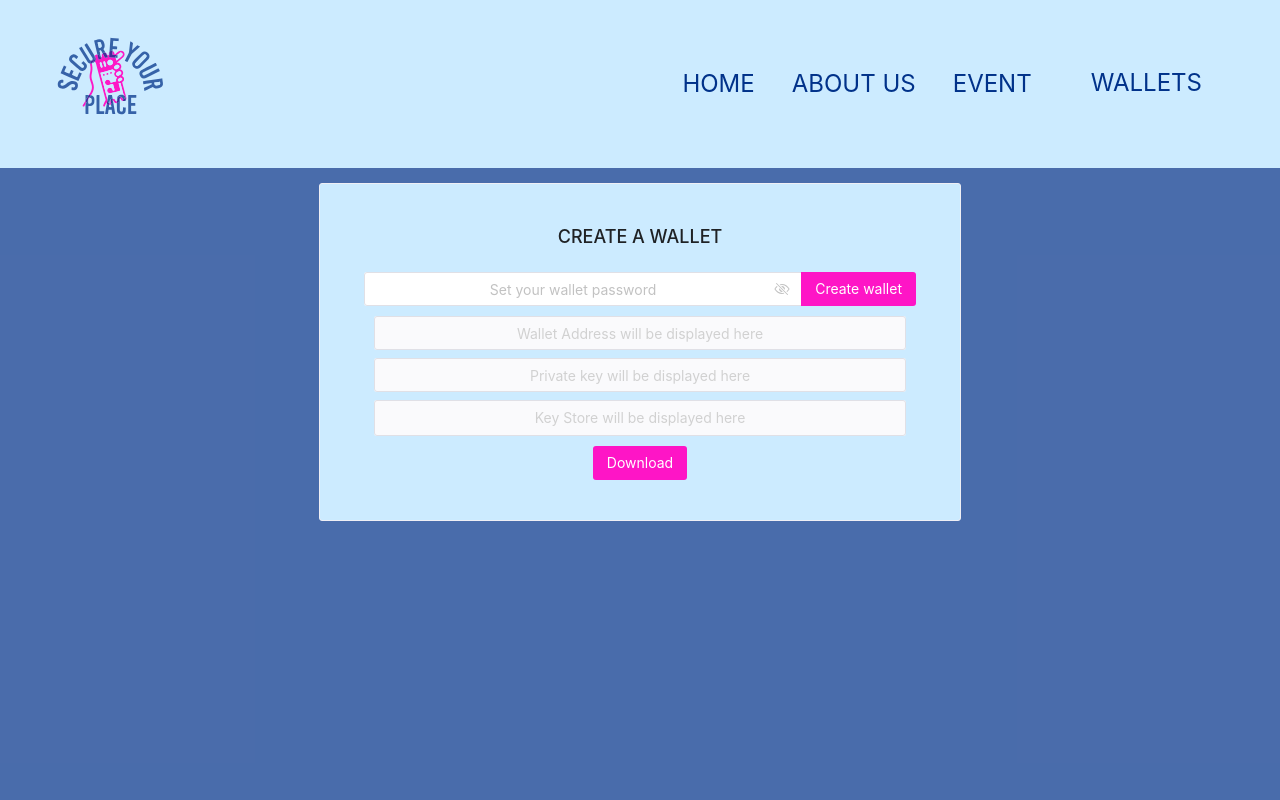
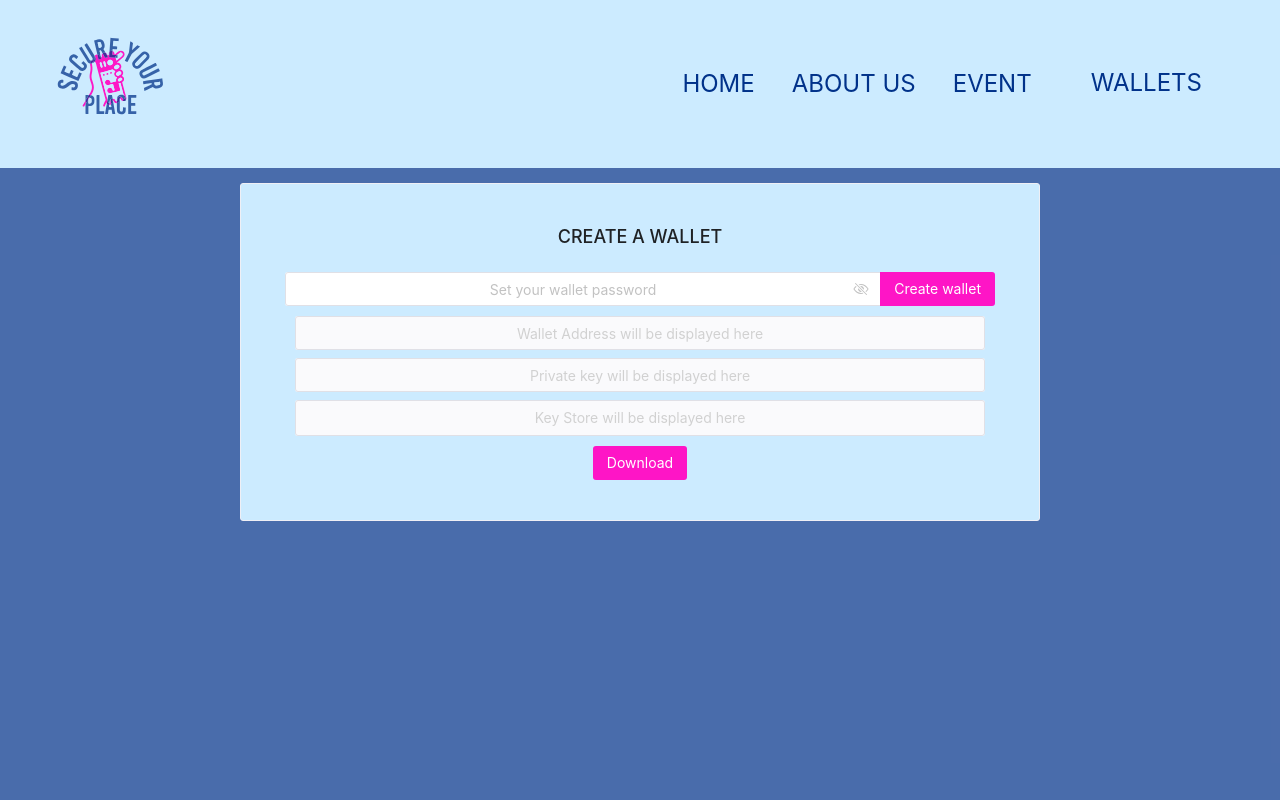
Before and after one commit to ButterflyLion/ISE-CS4455-TamaraOrosz-DApp, a Vue app: page /create-wallet in a window 1280 px wide. Shown: the top 800 px of the page. Built offline with nearby package versions, Linux system fonts and the light colour scheme; some icons are missing.

Commit message:
moved styles out of single component

```diff
--- a/src/assets/main.css
+++ b/src/assets/main.css
@@ -4,6 +4,24 @@
   display: grid;
   font-weight: normal;
   background-color: #01318ab6;
+}
+
+main {
+  display: flex;
+  flex-direction: column;
+  padding: 15px 15px 15px 15px;
+  text-align: center;
+  text-transform: uppercase;
+  color: #fe15c6;
+}
+
+.n-card {
+  padding: 20px;
+  background-color: #ccebff;
+  text-align: center;
+  text-transform: uppercase;
+  height: fit-content;
+  max-width: 800px;
 }
 
 a {
--- a/src/views/CreateWalletView.vue
+++ b/src/views/CreateWalletView.vue
@@ -59,7 +59,7 @@ export default defineComponent({
 
 <template>
   <main>
-    <n-card title="Create a wallet" class="card">
+    <n-card title="Create a wallet">
       <div class="inputGroup">
         <n-input-group>
           <n-input
@@ -99,24 +99,6 @@ export default defineComponent({
 </template>
 
 <style scoped>
-main {
-  display: flex;
-  flex-direction: column;
-  padding: 15px 15px 15px 15px;
-  text-align: center;
-  text-transform: uppercase;
-  color: #fe15c6;
-}
-
-.card {
-  padding: 20px;
-  background-color: #ccebff;
-  text-align: center;
-  text-transform: uppercase;
-  height: fit-content;
-  width: auto;
-}
-
 .inputGroup {
   text-transform: none;
 }
```
